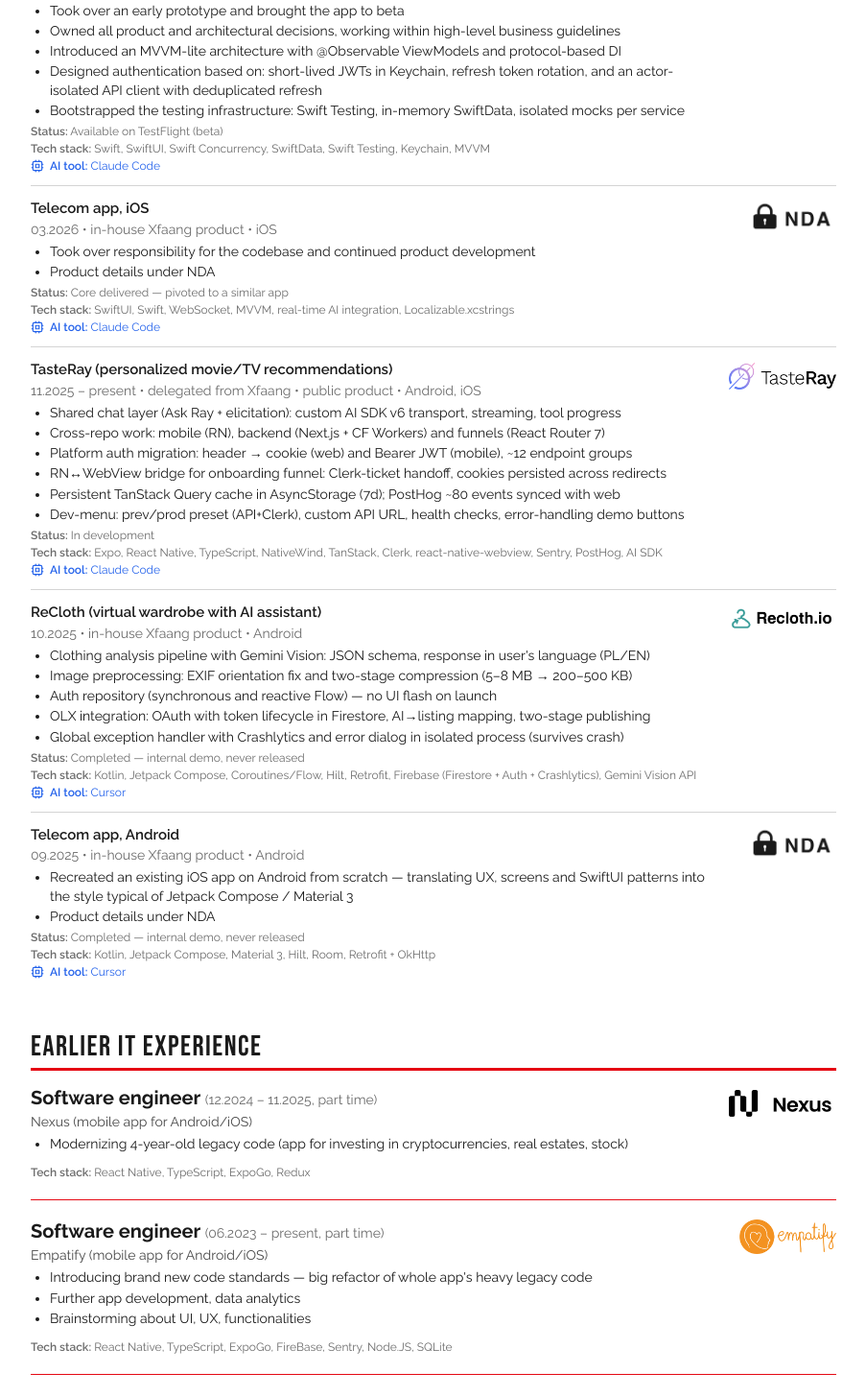
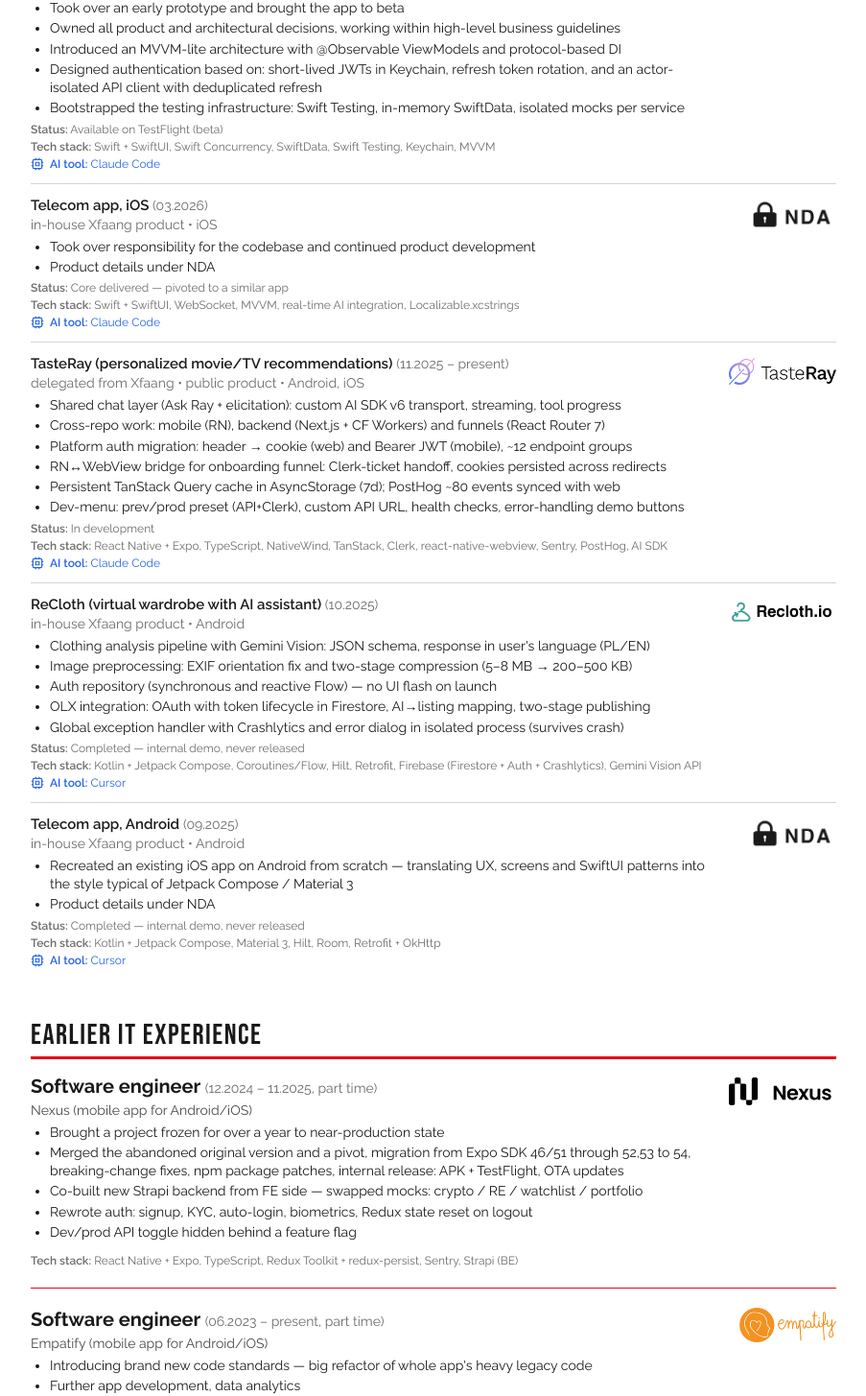
Before and after one commit to mwx27/CV, a Next.js app: page /en in a window 1280 px wide. Shown: the part 533-1988 px from the top of the page at 96% size, without its empty margins (188-1091 px from the left). Built offline with nearby package versions, Linux system fonts and the light colour scheme.

Commit message:
feat: expand Nexus role, standardize tech-stack notation across CV

```diff
--- a/components/cv/ExperienceEntry.tsx
+++ b/components/cv/ExperienceEntry.tsx
@@ -55,8 +55,12 @@ function SubRoleBlock({ sub, techStackLabel, statusLabel, aiToolLabel }: { sub:
   return (
     <div className="mt-3 pt-3 border-t border-[#d4d4d4] flex items-start justify-between gap-3">
       <div className="flex-1">
-        <div className="text-[15px] font-semibold">{sub.company}</div>
-        <MetaText className="block">{[sub.period, ...(sub.details ?? [])].join(" • ")}</MetaText>
+        <div className="text-[15px] font-semibold leading-tight">
+          {sub.company} <MetaText>({sub.period})</MetaText>
+        </div>
+        {sub.details && sub.details.length > 0 && (
+          <MetaText className="block">{sub.details.join(" • ")}</MetaText>
+        )}
         <BulletList bullets={sub.bullets} />
         {sub.status && (
           <p className="mt-1 text-[11px] sm:text-xs text-muted">
--- a/content/cv.en.ts
+++ b/content/cv.en.ts
@@ -56,7 +56,7 @@ export const cvEn: CVData = {
             "Designed authentication based on: short-lived JWTs in Keychain, refresh token rotation, and an actor-isolated API client with deduplicated refresh",
             "Bootstrapped the testing infrastructure: Swift Testing, in-memory SwiftData, isolated mocks per service",
           ],
-          techStack: "Swift, SwiftUI, Swift Concurrency, SwiftData, Swift Testing, Keychain, MVVM",
+          techStack: "Swift + SwiftUI, Swift Concurrency, SwiftData, Swift Testing, Keychain, MVVM",
           aiTool: "Claude Code",
           status: "Available on TestFlight (beta)",
         },
@@ -69,7 +69,7 @@ export const cvEn: CVData = {
             "Took over responsibility for the codebase and continued product development",
             "Product details under NDA",
           ],
-          techStack: "SwiftUI, Swift, WebSocket, MVVM, real-time AI integration, Localizable.xcstrings",
+          techStack: "Swift + SwiftUI, WebSocket, MVVM, real-time AI integration, Localizable.xcstrings",
           aiTool: "Claude Code",
           status: "Core delivered — pivoted to a similar app",
         },
@@ -87,7 +87,7 @@ export const cvEn: CVData = {
             "Dev-menu: prev/prod preset (API+Clerk), custom API URL, health checks, error-handling demo buttons",
           ],
           techStack:
-            "Expo, React Native, TypeScript, NativeWind, TanStack, Clerk, react-native-webview, Sentry, PostHog, AI SDK",
+            "React Native + Expo, TypeScript, NativeWind, TanStack, Clerk, react-native-webview, Sentry, PostHog, AI SDK",
           aiTool: "Claude Code",
           status: "In development",
         },
@@ -103,7 +103,7 @@ export const cvEn: CVData = {
             "OLX integration: OAuth with token lifecycle in Firestore, AI→listing mapping, two-stage publishing",
             "Global exception handler with Crashlytics and error dialog in isolated process (survives crash)",
           ],
-          techStack: "Kotlin, Jetpack Compose, Coroutines/Flow, Hilt, Retrofit, Firebase (Firestore + Auth + Crashlytics), Gemini Vision API",
+          techStack: "Kotlin + Jetpack Compose, Coroutines/Flow, Hilt, Retrofit, Firebase (Firestore + Auth + Crashlytics), Gemini Vision API",
           aiTool: "Cursor",
           status: "Completed — internal demo, never released",
         },
@@ -116,7 +116,7 @@ export const cvEn: CVData = {
             "Recreated an existing iOS app on Android from scratch — translating UX, screens and SwiftUI patterns into the style typical of Jetpack Compose / Material 3",
             "Product details under NDA",
           ],
-          techStack: "Kotlin, Jetpack Compose, Material 3, Hilt, Room, Retrofit + OkHttp",
+          techStack: "Kotlin + Jetpack Compose, Material 3, Hilt, Room, Retrofit + OkHttp",
           aiTool: "Cursor",
           status: "Completed — internal demo, never released",
         },
@@ -131,9 +131,13 @@ export const cvEn: CVData = {
       period: "12.2024 – 11.2025",
       employmentType: "part time",
       bullets: [
-        "Modernizing 4-year-old legacy code (app for investing in cryptocurrencies, real estates, stock)",
+        "Brought a project frozen for over a year to near-production state",
+        "Merged the abandoned original version and a pivot, migration from Expo SDK 46/51 through 52,53 to 54, breaking-change fixes, npm package patches, internal release: APK + TestFlight, OTA updates",
+        "Co-built new Strapi backend from FE side — swapped mocks: crypto / RE / watchlist / portfolio",
+        "Rewrote auth: signup, KYC, auto-login, biometrics, Redux state reset on logout",
+        "Dev/prod API toggle hidden behind a feature flag",
       ],
-      techStack: "React Native, TypeScript, ExpoGo, Redux",
+      techStack: "React Native + Expo, TypeScript, Redux Toolkit + redux-persist, Sentry, Strapi (BE)",
     },
     {
       title: "Software engineer",
@@ -146,7 +150,7 @@ export const cvEn: CVData = {
         "Further app development, data analytics",
         "Brainstorming about UI, UX, functionalities",
       ],
-      techStack: "React Native, TypeScript, ExpoGo, FireBase, Sentry, Node.JS, SQLite",
+      techStack: "React Native + Expo, TypeScript, FireBase, Sentry, Node.JS, SQLite",
     },
     {
       title: "Frontend web3 engineer",
@@ -191,7 +195,7 @@ export const cvEn: CVData = {
         },
       ],
       techStack:
-        "Next.JS, Vite, ReactJS, TypeScript, JavaScript, WAGMI, Ethers, React Query, Jotai, Docker, NestJS, Radix UI, Tailwind CSS, Styled Components, SASS/SCSS",
+        "React + Next.js, Vite, TypeScript, JavaScript, WAGMI, Ethers, React Query, Jotai, Docker, NestJS, Radix UI, Tailwind CSS, Styled Components, SASS/SCSS",
     },
     {
       title: "Software engineer",
@@ -203,7 +207,7 @@ export const cvEn: CVData = {
         "Assembly Analyzer plugins for CAD software (communicating via REST API with web app)",
         "Other plugins to Autodesk Software for external companies",
       ],
-      techStack: "JavaScript, Node.JS, VB.Net, VBA, Batch Script, Google Cloud, AWS, Windows Server",
+      techStack: "JavaScript + Node.JS, VB.Net, VBA, Batch Script, Google Cloud, AWS, Windows Server",
     },
     {
       title: "Frontend/fullstack developer, other startups",
@@ -223,7 +227,7 @@ export const cvEn: CVData = {
           ],
         },
       ],
-      techStack: "JavaScript, TypeScript, Node.JS, Express.js, PostgreSQL, React.JS, Ant Design, SASS/SCSS",
+      techStack: "JavaScript, TypeScript, Node.JS + Express.js, PostgreSQL, React + Ant Design, SASS/SCSS",
     },
     {
       title: "Other IT freelance jobs",
@@ -304,7 +308,7 @@ export const cvEn: CVData = {
   },
   skills: {
     techStack:
-      "NextJS, Vite, React JS, JavaScript, TypeScript, Redux, Tailwind CSS, Styled Components, SASS/SCSS, React Native, Expo Go, FireBase, ReactQuery, Jotai, Express, NestJS, Axios, Node.js, Ethers, WAGMI, GraphQL, PostgreSQL, MySQL, SQLite, MongoDB, VBA, VB.NET, C#, Python, PHP, AWS, Google Cloud, NewRelic, Docker, CI/CD.",
+      "React + Next.js, Vite, JavaScript, TypeScript, Redux, Tailwind CSS, Styled Components, SASS/SCSS, React Native + Expo Go, FireBase, React Query, Jotai, Node.js, Express, NestJS, Axios, Ethers, WAGMI, GraphQL, PostgreSQL, MySQL, SQLite, MongoDB, VBA, VB.NET, C#, Python, PHP, AWS, Google Cloud, NewRelic, Docker, CI/CD.",
     legacy: "C, C++, Java, Free Pascal",
     other: "Algorithms, data structures, cryptography, patience and resilience for problems and cryptic legacy code",
     soft: "Responsibility, communication, empathy, tasks prioritizing, analytical thinking, fast adaptation to changing conditions",
--- a/content/cv.pl.ts
+++ b/content/cv.pl.ts
@@ -56,7 +56,7 @@ export const cvPl: CVData = {
             "Uwierzytelnienie: krótkożyjące JWT w Keychainie, rotacja refresh tokenów, actor-isolated API client z deduplikacją odświeżania",
             "Utworzenie infrastruktury testowej: Swift Testing, in-memory SwiftData, izolowane mocki per serwis",
           ],
-          techStack: "Swift, SwiftUI, Swift Concurrency, SwiftData, Swift Testing, Keychain, MVVM",
+          techStack: "Swift + SwiftUI, Swift Concurrency, SwiftData, Swift Testing, Keychain, MVVM",
           aiTool: "Claude Code",
           status: "dostępna w TestFlight (beta)",
         },
@@ -69,7 +69,7 @@ export const cvPl: CVData = {
             "Przejęcie odpowiedzialności nad repozytorium, dalszy rozwój produktu",
             "Szczegóły produktu objęte NDA",
           ],
-          techStack: "SwiftUI, Swift, WebSocket, MVVM, integracja AI w czasie rzeczywistym, Localizable.xcstrings",
+          techStack: "Swift + SwiftUI, WebSocket, MVVM, integracja AI w czasie rzeczywistym, Localizable.xcstrings",
           aiTool: "Claude Code",
           status: "core ukończony — pivot do podobnej aplikacji",
         },
@@ -87,7 +87,7 @@ export const cvPl: CVData = {
             "Dev-menu: preset prev/prod (API+Clerk), custom API URL, health-checki, przyciski demo error handling",
           ],
           techStack:
-            "Expo, React Native, TypeScript, NativeWind, TanStack, Clerk, react-native-webview, Sentry, PostHog, AI SDK",
+            "React Native + Expo, TypeScript, NativeWind, TanStack, Clerk, react-native-webview, Sentry, PostHog, AI SDK",
           aiTool: "Claude Code",
           status: "w rozwoju",
         },
@@ -103,7 +103,7 @@ export const cvPl: CVData = {
             "Integracja z OLX: OAuth z token lifecycle w Firestore, mapowanie AI→oferty, dwuetapowa publikacja",
             "Globalny exception handler z Crashlytics i dialog błędu w osobnym procesie (przetrwa crash)",
           ],
-          techStack: "Kotlin, Jetpack Compose, Coroutines/Flow, Hilt, Retrofit, Firebase (Firestore + Auth + Crashlytics), Gemini Vision API",
+          techStack: "Kotlin + Jetpack Compose, Coroutines/Flow, Hilt, Retrofit, Firebase (Firestore + Auth + Crashlytics), Gemini Vision API",
           aiTool: "Cursor",
           status: "ukończona — prezentacja wewnętrzna, bez publikacji",
         },
@@ -116,7 +116,7 @@ export const cvPl: CVData = {
             "Odtworzenie od zera istniejącej aplikacji iOS na Androida — przełożenie UX, ekranów i wzorców SwiftUI w stylu typowym dla Jetpack Compose / Material 3",
             "Szczegóły produktu objęte NDA",
           ],
-          techStack: "Kotlin, Jetpack Compose, Material 3, Hilt, Room, Retrofit + OkHttp",
+          techStack: "Kotlin + Jetpack Compose, Material 3, Hilt, Room, Retrofit + OkHttp",
           aiTool: "Cursor",
           status: "ukończona — prezentacja wewnętrzna, bez publikacji",
         },
@@ -131,9 +131,13 @@ export const cvPl: CVData = {
       period: "12.2024 – 11.2025",
       employmentType: "część etatu",
       bullets: [
-        "Modernizacja 4-letniego legacy code (aplikacja do inwestowania w kryptowaluty, nieruchomości, akcje)",
+        "Doprowadzenie projektu zamrożonego na ponad rok do stanu bliskiego produkcyjnego",
+        "Scalenie porzuconej wersji oryginalnej i pivotu, migracja z Expo SDK 46/51 przez 52,53 do 54, naprawa breaking changes, patchowanie paczek npm, internal release: APK + TestFlight, aktualizacje OTA",
+        "Współtworzenie backendu Strapi od strony FE — wymiana mocków: crypto / RE / watchlist / portfolio",
+        "Przepisanie uwierzytelnienia: rejestracja, KYC, auto-login, biometria, reset Redux po wylogowaniu",
+        "Przełącznik API dev/prod ukryty za feature flag'ą",
       ],
-      techStack: "React Native, TypeScript, ExpoGo, Redux",
+      techStack: "React Native + Expo, TypeScript, Redux Toolkit + redux-persist, Sentry, Strapi (BE)",
     },
     {
       title: "Software engineer",
@@ -146,7 +150,7 @@ export const cvPl: CVData = {
         "Dalszy rozwój aplikacji, analityka danych",
         "Burze mózgów nad UI, UX i funkcjonalnościami",
       ],
-      techStack: "React Native, TypeScript, ExpoGo, FireBase, Sentry, Node.JS, SQLite",
+      techStack: "React Native + Expo, TypeScript, FireBase, Sentry, Node.JS, SQLite",
     },
     {
       title: "Frontend web3 engineer",
@@ -191,7 +195,7 @@ export const cvPl: CVData = {
         },
       ],
       techStack:
-        "Next.JS, Vite, ReactJS, TypeScript, JavaScript, WAGMI, Ethers, React Query, Jotai, Docker, NestJS, Radix UI, Tailwind CSS, Styled Components, SASS/SCSS",
+        "React + Next.js, Vite, TypeScript, JavaScript, WAGMI, Ethers, React Query, Jotai, Docker, NestJS, Radix UI, Tailwind CSS, Styled Components, SASS/SCSS",
     },
     {
       title: "Software engineer",
@@ -203,7 +207,7 @@ export const cvPl: CVData = {
         "Pluginy Assembly Analyzer dla oprogramowania CAD (komunikacja przez REST API z aplikacją webową)",
         "Inne pluginy do oprogramowania Autodesk dla firm zewnętrznych",
       ],
-      techStack: "JavaScript, Node.JS, VB.Net, VBA, Batch Script, Google Cloud, AWS, Windows Server",
+      techStack: "JavaScript + Node.JS, VB.Net, VBA, Batch Script, Google Cloud, AWS, Windows Server",
     },
     {
       title: "Frontend/fullstack developer, inne startupy",
@@ -223,7 +227,7 @@ export const cvPl: CVData = {
           ],
         },
       ],
-      techStack: "JavaScript, TypeScript, Node.JS, Express.js, PostgreSQL, React.JS, Ant Design, SASS/SCSS",
+      techStack: "JavaScript, TypeScript, Node.JS + Express.js, PostgreSQL, React + Ant Design, SASS/SCSS",
     },
     {
       title: "Inne zlecenia freelance IT",
@@ -304,7 +308,7 @@ export const cvPl: CVData = {
   },
   skills: {
     techStack:
-      "NextJS, Vite, React JS, JavaScript, TypeScript, Redux, Tailwind CSS, Styled Components, SASS/SCSS, React Native, Expo Go, FireBase, ReactQuery, Jotai, Express, NestJS, Axios, Node.js, Ethers, WAGMI, GraphQL, PostgreSQL, MySQL, SQLite, MongoDB, VBA, VB.NET, C#, Python, PHP, AWS, Google Cloud, NewRelic, Docker, CI/CD.",
+      "React + Next.js, Vite, JavaScript, TypeScript, Redux, Tailwind CSS, Styled Components, SASS/SCSS, React Native + Expo Go, FireBase, React Query, Jotai, Node.js, Express, NestJS, Axios, Ethers, WAGMI, GraphQL, PostgreSQL, MySQL, SQLite, MongoDB, VBA, VB.NET, C#, Python, PHP, AWS, Google Cloud, NewRelic, Docker, CI/CD.",
     legacy: "C, C++, Java, Free Pascal",
     other: "Algorytmy, struktury danych, kryptografia, cierpliwość i wytrwałość w mierzeniu się z problemami i zawiłym legacy code",
     soft: "Odpowiedzialność, komunikacja, empatia, priorytetyzacja zadań, myślenie analityczne, szybka adaptacja do zmieniających się warunków",
```
Also changed, not shown: components/pdf/CVDocument.tsx (+7 -2 lines).
